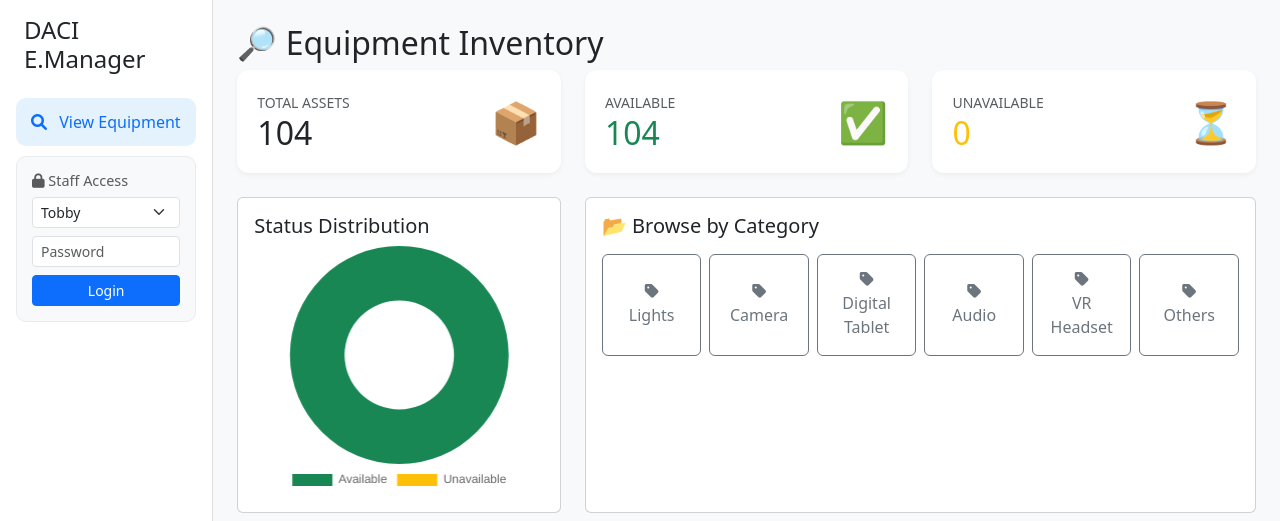
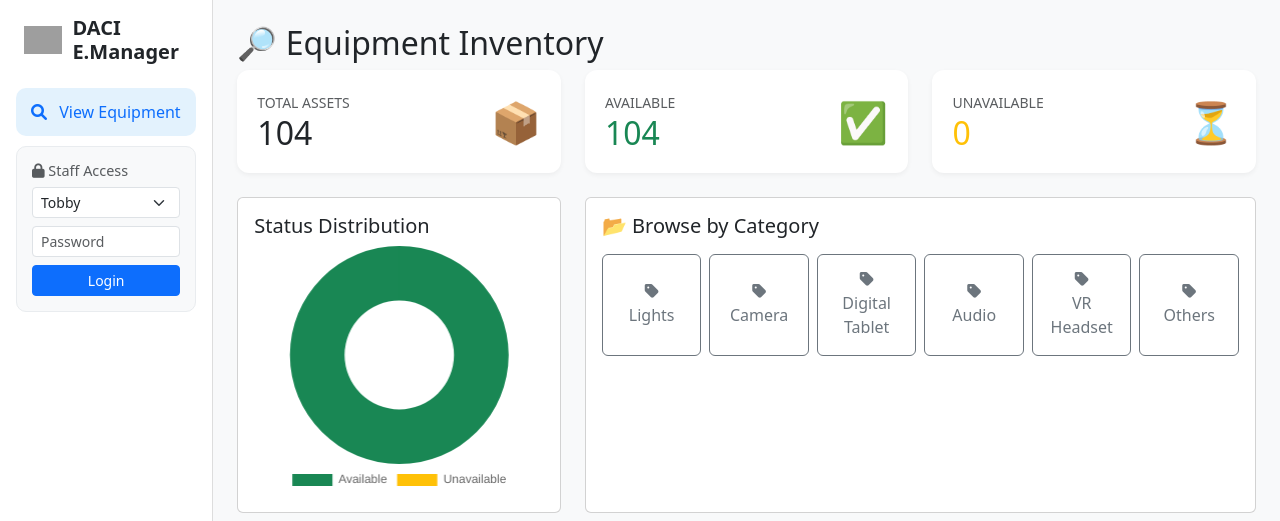
Before and after one commit to rexwonghk97/EquipmentManager, a Flask app: page /dashboard in a window 1280 px wide. Shown: the top 521 px of the page. Run offline with Flask 3, Linux system fonts and the light colour scheme; data comes from the database, SQL or seed files in the repository; some libraries are stand-ins or nearby versions; grey boxes are pictures that could not be loaded.

Commit message:
Update base.html

```diff
--- a/templates/base.html
+++ b/templates/base.html
@@ -24,8 +24,20 @@
     <div class="row">
         <!-- Sidebar -->
         <div class="col-md-2 sidebar p-3 d-flex flex-column">
-            <!-- [更名] -->
-            <h4 class="mb-4 px-2">DACI E.Manager</h4>
+
+    <!-- 👇 修改開始：Logo 與標題區塊 -->
+            <div class="d-flex align-items-center mb-4 px-2">
+                <!-- Logo 圖片 -->
+                <!-- style="height: 1.5rem;" 會讓圖片高度跟隨 h4 的字體大小 -->
+                <img src="{{ url_for('static', filename='logo.png') }}"
+             alt="Logo"
+             style="height: 1.8rem; width: auto; margin-right: 10px; object-fit: contain;">
+
+                <!-- Title -->
+                <h4 class="mb-0" style="font-weight: 700; font-size: 1.25rem;">DACI E.Manager</h4>
+            </div>
+
+            <nav class="nav flex-column mb-auto">
 
             <nav class="nav flex-column mb-auto">
                 <a class="nav-link {% if request.endpoint == 'dashboard' %}active{% endif %}" href="{{ url_for('dashboard') }}">
```
